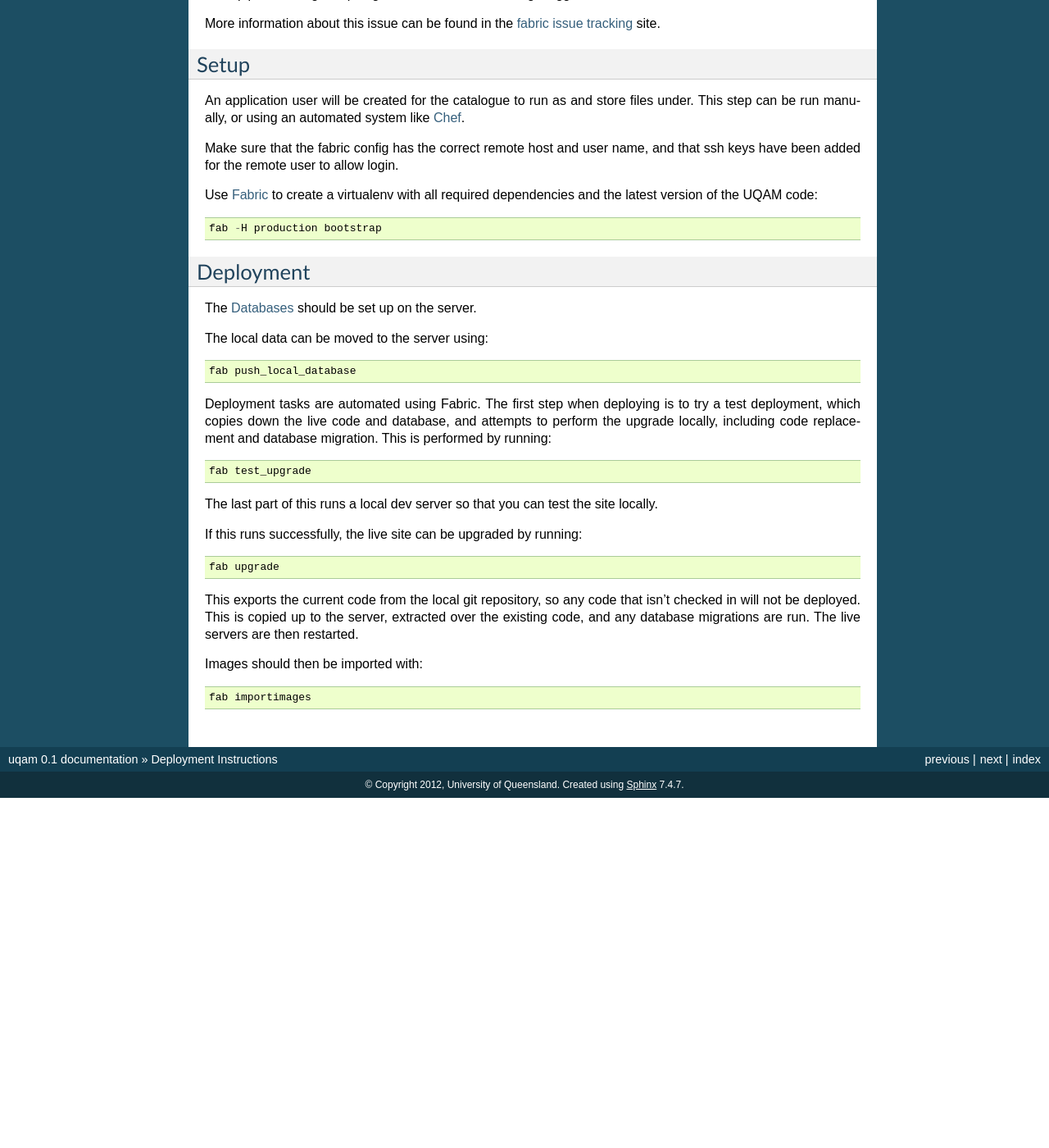
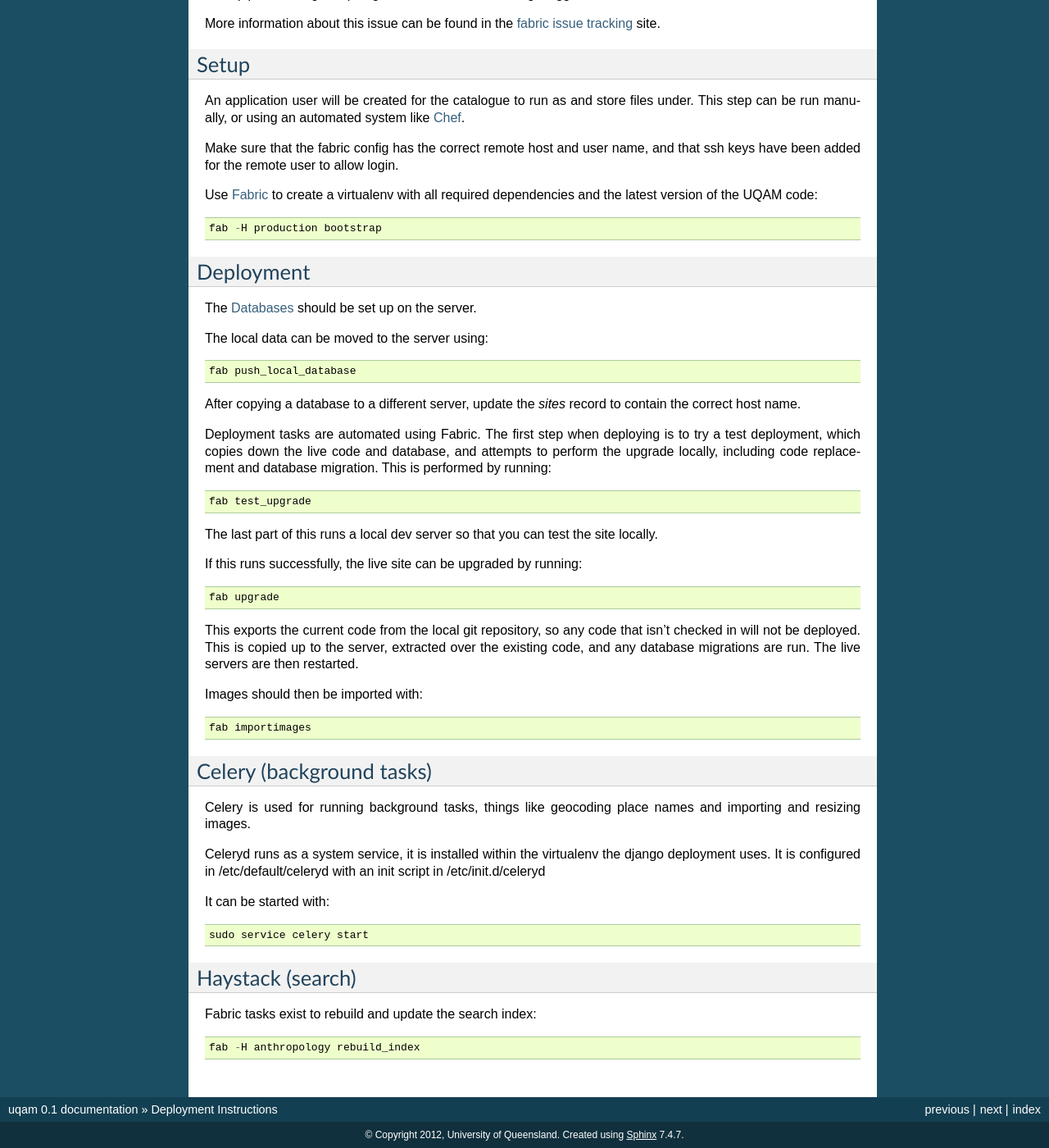
Before and after one commit to uq-eresearch/uqam, a Sphinx documentation site: the page built from docs/deployment.rst, in a window 1280 px wide and 1400 px high, scrolled down 721 px. Shown: the whole window at 82% size. Built offline with Sphinx 7.4.7, drawn with Linux system fonts in a browser that asks for light colours; before the commit the page ends 1694 px from its top, so only the background shows below that; some of the changed text lies outside the part shown.

Commit message:
Deployment docs about haystack and celery

```diff
--- a/docs/deployment.rst
+++ b/docs/deployment.rst
@@ -77,6 +77,9 @@ The local data can be moved to the server using::
 
     fab push_local_database
 
+After copying a database to a different server, update the `sites` record
+to contain the correct host name.
+
 Deployment tasks are automated using Fabric. The first step when deploying
 is to try a test deployment, which copies down the live code and database,
 and attempts to perform the upgrade locally, including code replacement
@@ -99,3 +102,24 @@ run. The live servers are then restarted.
 Images should then be imported with::
 
     fab importimages
+
+
+Celery (background tasks)
+-------------------------
+Celery is used for running background tasks, things like geocoding place names
+and importing and resizing images.
+
+Celeryd runs as a system service, it is installed within the virtualenv the
+django deployment uses. It is configured in /etc/default/celeryd with an
+init script in /etc/init.d/celeryd
+
+It can be started with::
+
+    sudo service celery start
+
+
+Haystack (search)
+-----------------
+Fabric tasks exist to rebuild and update the search index::
+
+    fab -H anthropology rebuild_index
```
